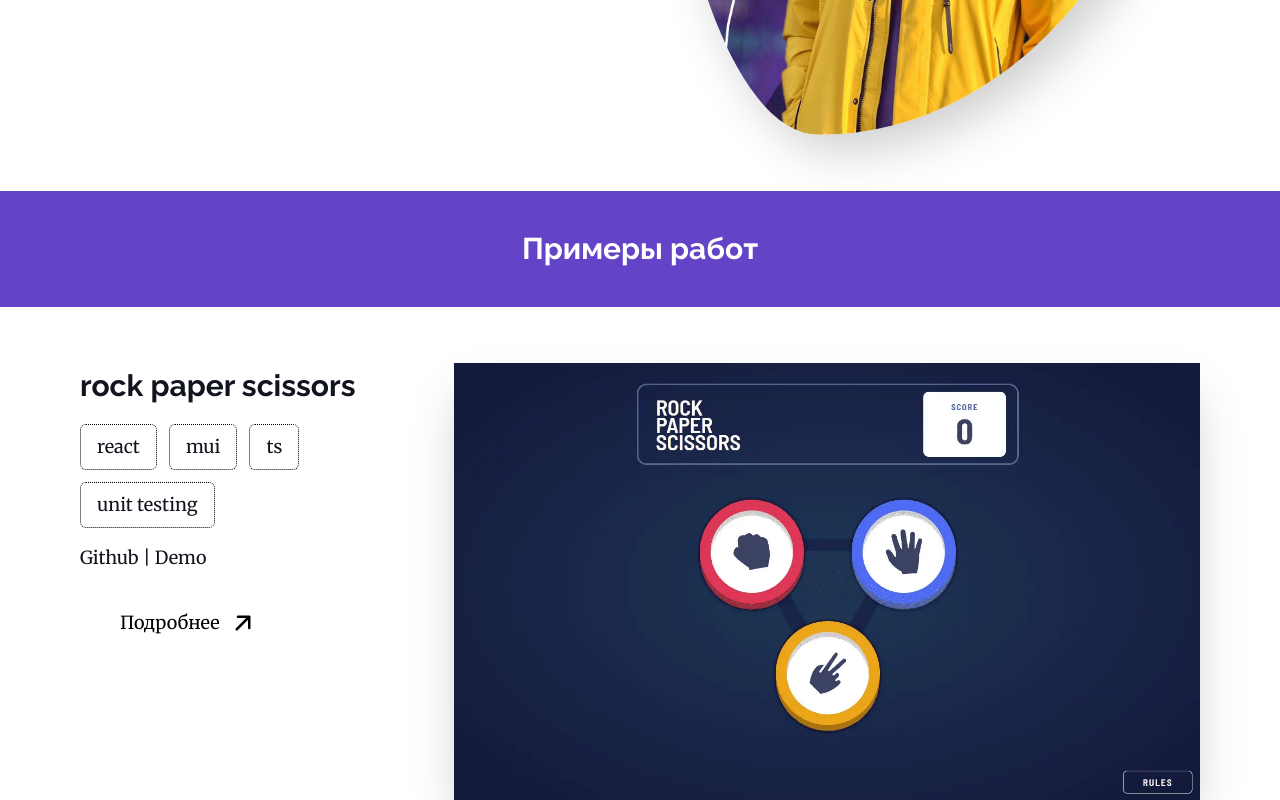
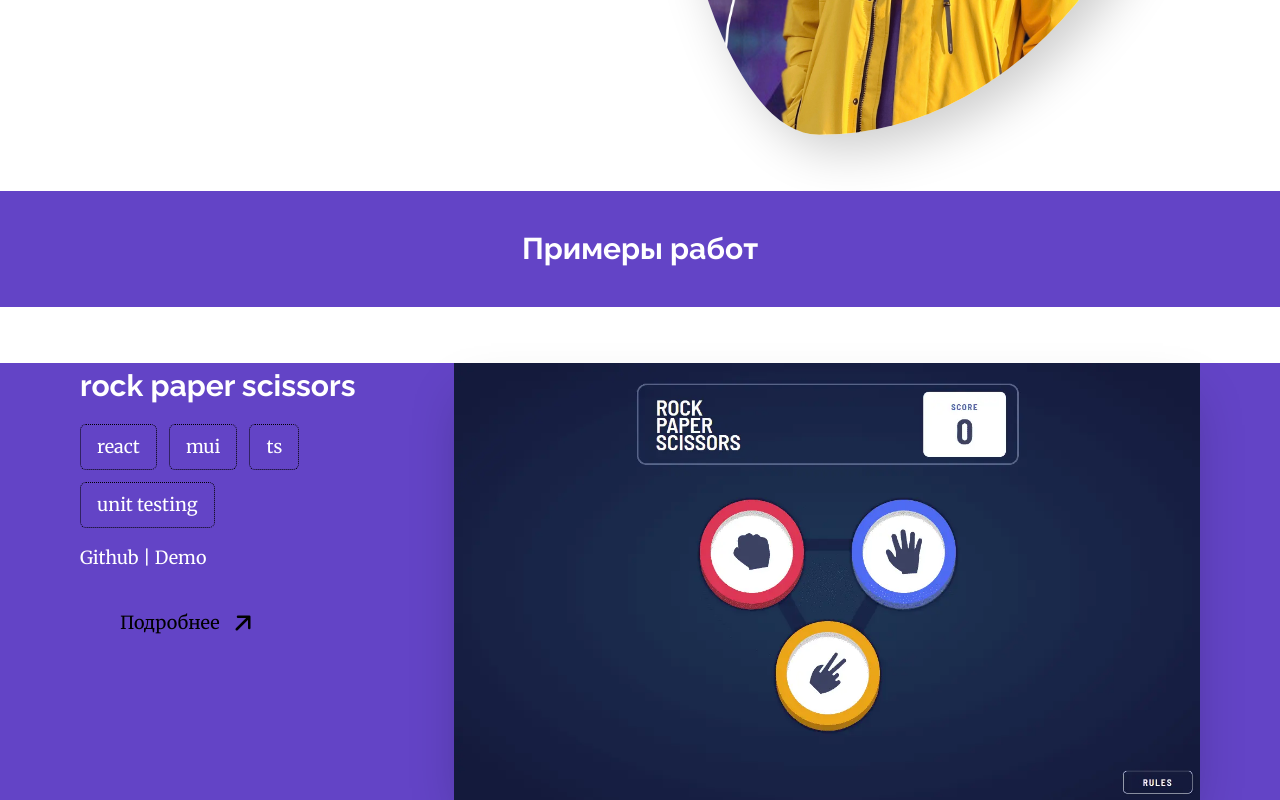
Before and after one commit to DenKuznets/portfolio-2, a Next.js app: page / in a window 1280 px wide. Shown: the part 704-1504 px from the top of the page. Built offline with nearby package versions, Linux system fonts and the light colour scheme.

Commit message:
classname prop added to Section.tsx

```diff
--- a/components/Section/Section.tsx
+++ b/components/Section/Section.tsx
@@ -12,7 +12,7 @@ export interface SectionProps extends React.HTMLAttributes<HTMLDivElement> {
 const Section = ({className, projectId }: SectionProps) => {
     const project = getProject(projectId);
     return project ? (
-        <div className="container lg:flex lg:gap-8 justify-between">
+        <div className={`container lg:flex lg:gap-8 justify-between ${className ? className : ""}`}>
             <div>
                 <h3 className="font-bold leading-normal mb-4">
                     {project.name}
```
